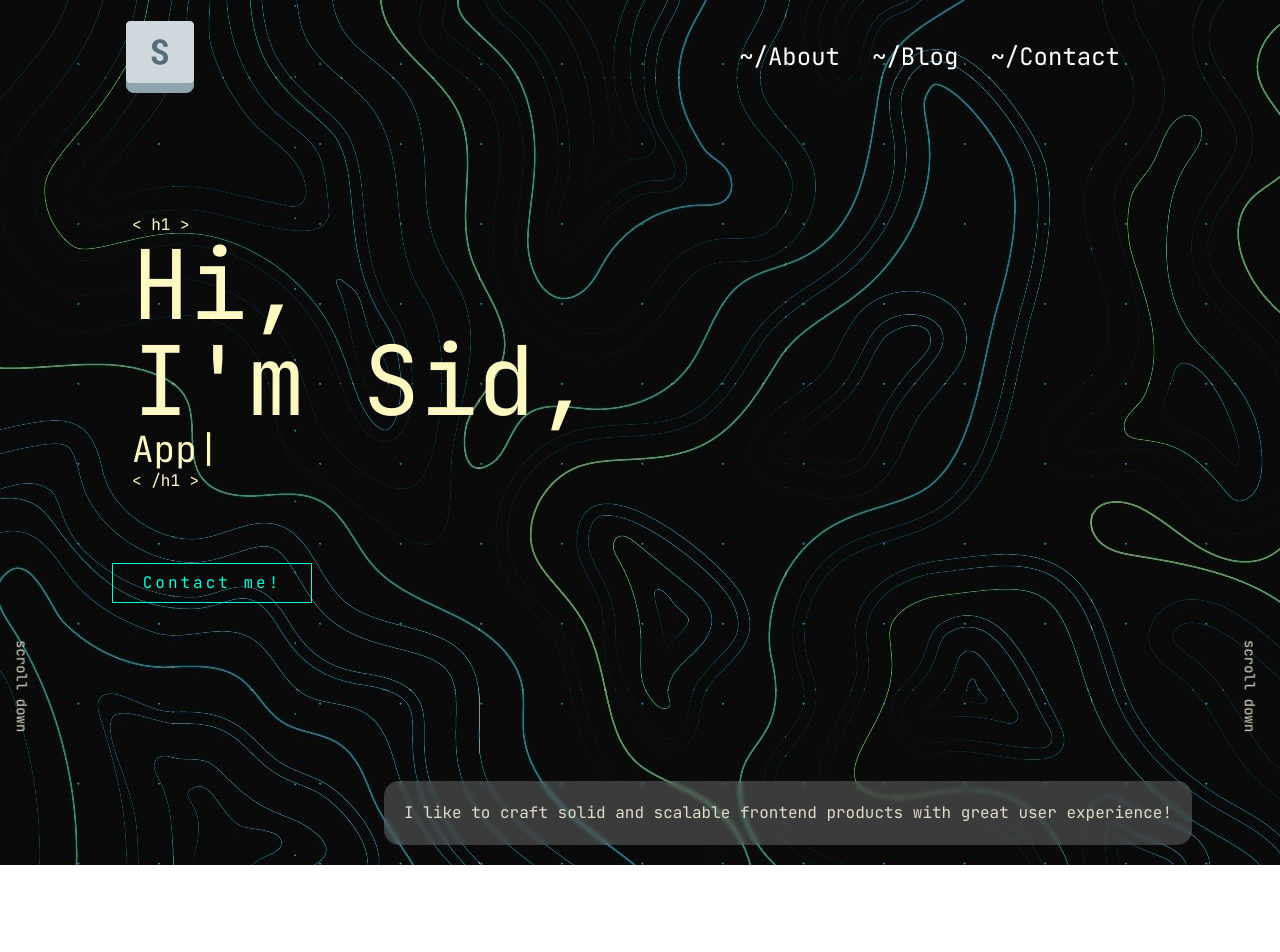
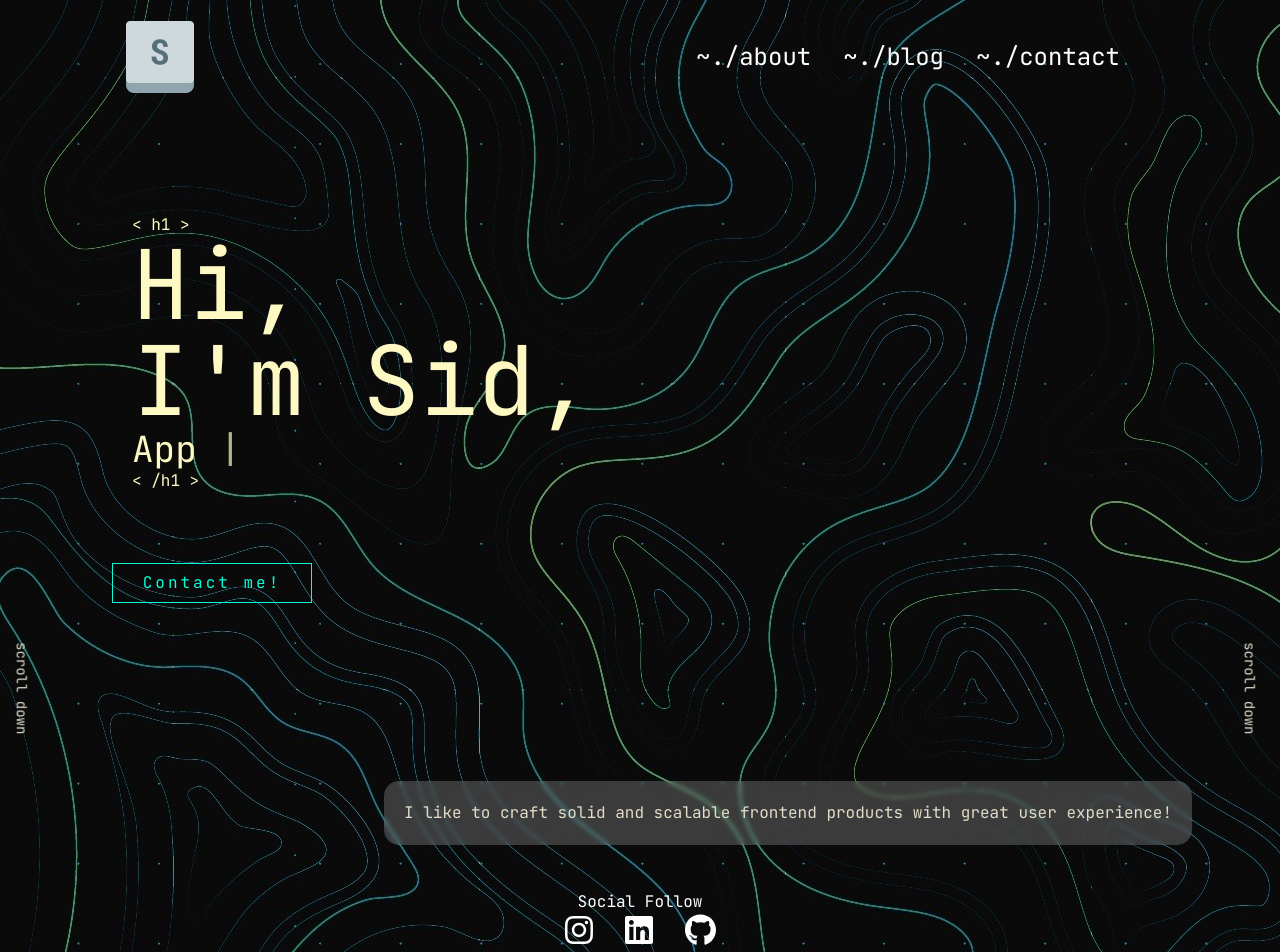
Before and after one commit to siddarthpai/portfolio-website, a React (Create React App) app in the folder portfolio/: page / in a window 1280 px wide. Shown: the part 39-991 px from the top of the page. Before the commit the page ends 904 px from the top, so only its background shows below. Built offline with nearby package versions, Linux system fonts and the light colour scheme.

Commit message:
homepage complete

```diff
--- a/portfolio/package.json
+++ b/portfolio/package.json
@@ -3,13 +3,19 @@
   "version": "0.1.0",
   "private": true,
   "dependencies": {
+    "@fortawesome/fontawesome-svg-core": "^6.4.0",
+    "@fortawesome/free-brands-svg-icons": "^6.4.0",
+    "@fortawesome/react-fontawesome": "^0.2.0",
+    "@ionic/react": "^7.0.10",
     "@react-google-maps/api": "^2.18.1",
     "@testing-library/jest-dom": "^5.16.5",
     "@testing-library/react": "^13.4.0",
     "@testing-library/user-event": "^13.5.0",
+    "ionicons": "^7.1.2",
     "react": "^18.2.0",
     "react-dom": "^18.2.0",
     "react-helmet": "^6.1.0",
+    "react-ionicons": "^4.2.0",
     "react-router-dom": "^6.11.2",
     "react-scripts": "5.0.1",
     "styled-components": "^5.3.11",
--- a/portfolio/src/homepage/App.js
+++ b/portfolio/src/homepage/App.js
@@ -3,6 +3,7 @@ import React from 'react';
 import Intro from "./Intro"
 import Brief from './brief';
 import Navbar from "./navbar"
+import Socials from './socialfollow';
 
 function App() {
   return (
@@ -12,6 +13,7 @@ function App() {
             <Intro/>
       </div>
       <Brief/>
+      <Socials/>
     </div>
   );
 }
--- a/portfolio/src/homepage/app.css
+++ b/portfolio/src/homepage/app.css
@@ -101,3 +101,34 @@
 
 
   }
+
+  .social-container {
+    padding: 25px 50px;
+    color: white;
+    text-align: center;
+    padding-bottom: 3px;
+  }
+
+  a.social {
+    margin: 0 1rem;
+    transition: transform 250ms;
+    display: inline-block;
+  }
+
+  a.social:hover {
+    transform: translateY(-2px);
+  }
+
+
+  a.github
+  {
+    color: white;
+  }
+
+  a.instagram {
+    color: white;
+  }
+  a.linkedin
+  {
+    color: white;
+  }
--- a/portfolio/src/homepage/brief.js
+++ b/portfolio/src/homepage/brief.js
@@ -1,5 +1,6 @@
 import './app.css';
 import React from 'react';
+
 
 
 export default function Brief() {
--- a/portfolio/src/homepage/navbar.js
+++ b/portfolio/src/homepage/navbar.js
@@ -43,13 +43,13 @@ export default function Header() {
             </div>
             <ul className="MENU-LINK-MOBILE-OPEN flex flex-col items-center justify-between min-h-[250px] text-black ">
               <li className="border-b border-gray-400 my-8 font-bold text-white">
-                <a href="/about" class="left" >~/About</a>
+                <a href="/about" class="left" >~./about</a>
               </li>
               <li className="border-b border-gray-400 my-8 font-bold text-white">
-                <a href="/portfolio" class="left">~/Blog</a>
+                <a href="/portfolio" class="left">~./blog</a>
               </li>
               <li className="border-b border-gray-400 my-8 font-bold text-white">
-                <a href="/contact" class="left">~/Contact</a>
+                <a href="/contact" class="left">~./contact</a>
               </li>
             </ul>
           </div>
@@ -57,13 +57,13 @@ export default function Header() {
 
         <ul className="DESKTOP-MENU hidden space-x-8 lg:flex m-4 p-8 text-2xl">
           <li>
-            <a href="{About}" class="left">~/About</a>
+            <a href="{About}" class="left">~./about</a>
           </li>
           <li>
-            <a href="/portfolio" class="left">~/Blog</a>
+            <a href="/portfolio" class="left">~./blog</a>
           </li>
           <li>
-            <a href="/contact" class="left">~/Contact</a>
+            <a href="/contact" class="left">~./contact</a>
           </li>
         </ul>
       </nav>
@@ -79,7 +79,7 @@ export default function Header() {
         top: 0;
         left: 0;
         background: rgba(255, 255, 255, 0.2);
-        backdrop-filter: blur(4px);
+        backdrop-filter: blur(6px);
         z-index: 10;
         display: flex;
         flex-direction: column;
--- /dev/null
+++ b/portfolio/src/homepage/socialfollow.js
@@ -0,0 +1,28 @@
+import './app.css';
+import React from 'react';
+import { FontAwesomeIcon } from "@fortawesome/react-fontawesome";
+import {
+    faInstagram,
+    faLinkedin,
+    faGithub
+  } from "@fortawesome/free-brands-svg-icons";
+
+
+
+export default function Socials() {
+  return (
+    <div class="social-container">
+      <h3>Social Follow</h3>
+      <a href="https://www.youtube.com/c/jamesqquick"
+        className="instagram social">
+        <FontAwesomeIcon icon={faInstagram} size="2x" />
+      </a>
+      <a href="https://www.youtube.com/c/jamesqquick" className='linkedin social'>
+        <FontAwesomeIcon icon={faLinkedin} size="2x"/>
+      </a>
+      <a href="https://www.youtube.com/c/jamesqquick" className='github social'>
+        <FontAwesomeIcon icon={faGithub} size="2x"/>
+      </a>
+    </div>
+  );
+}
```
Also changed, not shown: 2 other files (tests, documents, lock files or other folders).
